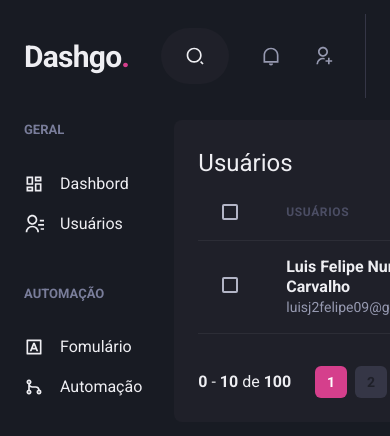
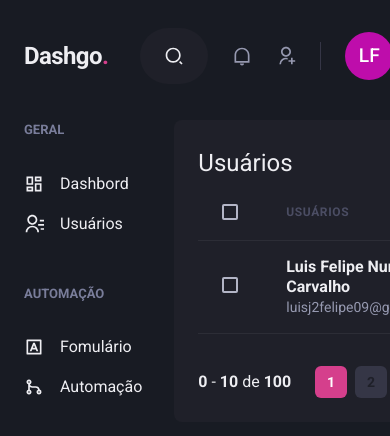
Before and after one commit to Luis-Felipe-N/dashgo., a Next.js app: page /users in a window 390 px wide. Shown: the top 436 px of the page. Built offline with nearby package versions, Linux system fonts and the light colour scheme.

Commit message:
header responsive

```diff
--- a/src/components/Header/Logo.tsx
+++ b/src/components/Header/Logo.tsx
@@ -3,9 +3,10 @@ import { Text } from "@chakra-ui/react";
 export default function Logo() {
     return (
         <Text
-            fontSize="3xl"
+            fontSize={["2xl", "3xl"]}
             letterSpacing="tight"
             fontWeight="bold"
+            w="64"
         >
             Dashgo
             <Text as="span" color="pink.500">.</Text>
--- a/src/components/Header/NotificationNav.tsx
+++ b/src/components/Header/NotificationNav.tsx
@@ -4,10 +4,10 @@ import { RiNotificationLine, RiUserAddLine } from "react-icons/ri";
 export default function NotificationNav() {
     return (
         <HStack
-            spacing={8}
-            mx="8"
-            pr="8"
-            py={8}
+            spacing={["6", "8"]}
+            mx={["6", "8"]}
+            pr={["6", "8"]}
+            py="1"
             color="gray.300"
             borderRightWidth={1}
             borderRightColor="gray.700"
--- a/src/components/Header/Profile.tsx
+++ b/src/components/Header/Profile.tsx
@@ -1,13 +1,18 @@
 import { Avatar, Box, Flex, Text } from "@chakra-ui/react";
 
-export default function Profile() {
+interface IProfileProps {
+    showAllProfile?: boolean
+}
+
+export default function Profile({showAllProfile}: IProfileProps) {
     return (
         <Flex align="center">
-            <Box mr="4" textAlign="right">
-                <Text>Luis Felipe Nunes de Carvalho</Text>
-                <Text color="gray.300" fontSize="small">luisj2felipe09@gmail.com</Text>
-
-            </Box>
+            {showAllProfile && (
+                <Box mr="4" textAlign="right">
+                    <Text>Luis Felipe Nunes de Carvalho</Text>
+                    <Text color="gray.300" fontSize="small">luisj2felipe09@gmail.com</Text>
+                </Box>
+            )}
             <Avatar size="md" name="Luis Felipe" />
 
         </Flex>
--- a/src/components/Header/index.tsx
+++ b/src/components/Header/index.tsx
@@ -1,4 +1,4 @@
-import { Flex, Input, Text, Icon, HStack, Avatar, Box } from "@chakra-ui/react";
+import { Flex, Input, Text, Icon, HStack, Avatar, Box, useBreakpointValue } from "@chakra-ui/react";
 import { RiSearch2Line, RiNotificationLine, RiUserAddLine } from 'react-icons/ri'
 import Logo from "./Logo";
 import NotificationNav from "./NotificationNav";
@@ -6,6 +6,10 @@ import Profile from "./Profile";
 import Search from "./Search";
 
 export function Header() {
+    const showAllProfile = useBreakpointValue({
+        base: false,
+        lg: true
+    })
     return (
         <Flex
             as="header"
@@ -26,7 +30,7 @@ export function Header() {
                 ml="auto"
             >
                 <NotificationNav />
-                <Profile />
+                <Profile showAllProfile={showAllProfile} />
             </Flex>
         </Flex>
     )
--- a/src/components/SideBar/NavSection.tsx
+++ b/src/components/SideBar/NavSection.tsx
@@ -12,7 +12,7 @@ export default function NavSection({ title, children }: INavSection) {
         <Box>
             <Text fontWeight="bold" fontSize="small" color="gray.400">{title}</Text>
             <Stack spacing="4" mt="8">
-                {children  }
+                {children}
             </Stack>
         </Box>
     )
```
